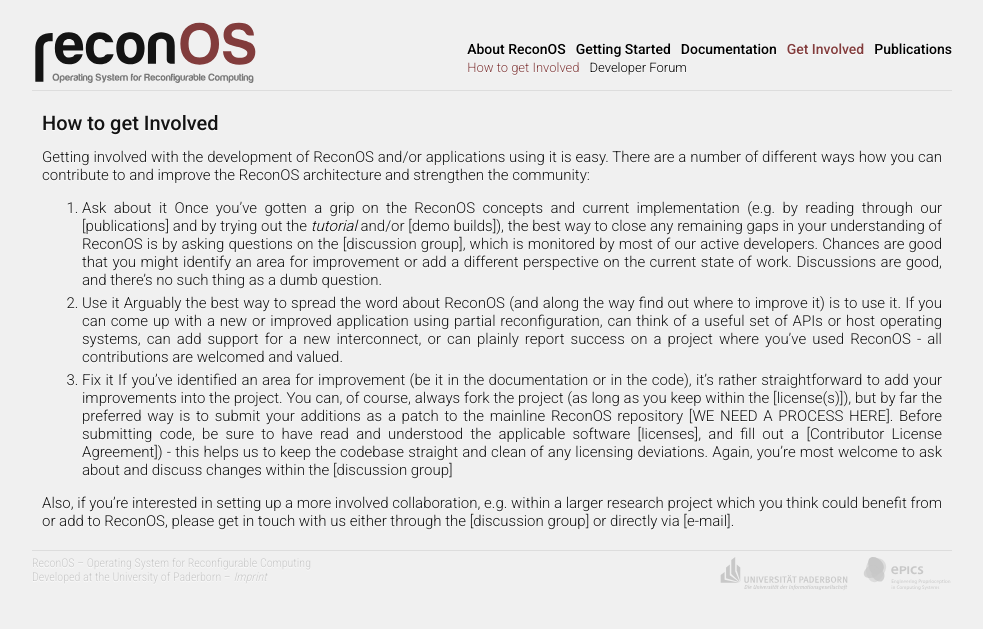
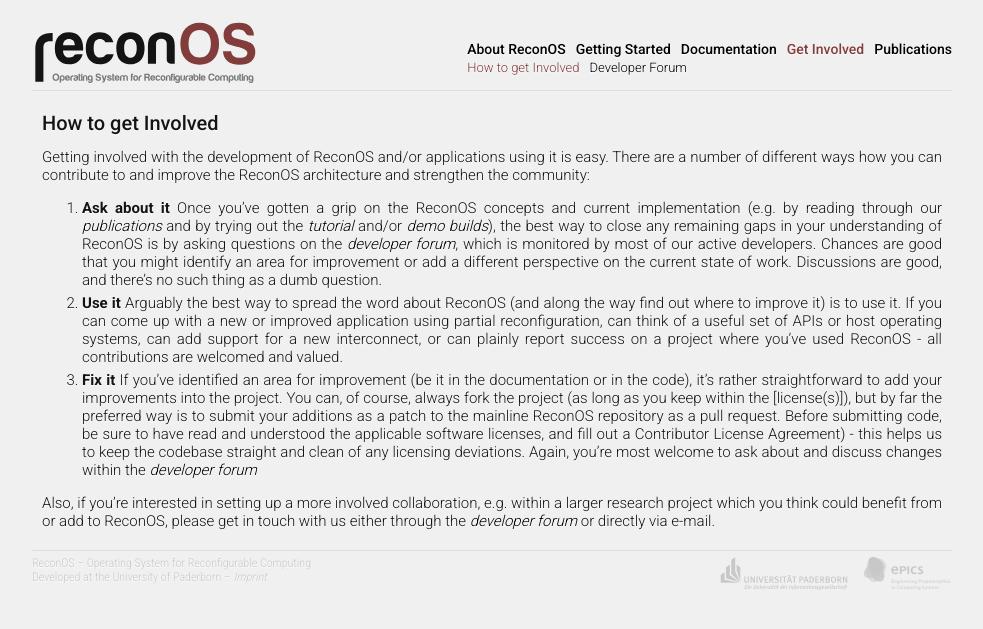
Before and after one commit to ReconOS/reconos.github.io, a Jekyll site: the page built from getinvolved/howto/index.md, in a window 1280 px wide. Shown: the top 629 px of the page, without its empty margins (148-1131 px from the left). Built offline with Jekyll 4.4.1, drawn with Linux system fonts in a browser that asks for light colours; Markdown is read by kramdown in place of the engine named in the settings.

Commit message:
Fix all remaining links.

```diff
--- a/getinvolved/howto/index.md
+++ b/getinvolved/howto/index.md
@@ -6,13 +6,13 @@ layout: page
 
 Getting involved with the development of ReconOS and/or applications using it is easy. There are a number of different ways how you can contribute to and improve the ReconOS architecture and strengthen the community:
 
-1. Ask about it
-   Once you've gotten a grip on the ReconOS concepts and current implementation (e.g. by reading through our [publications] and by trying out the [tutorial](/gettingstarted/tutorial) and/or [demo builds]), the best way to close any remaining gaps in your understanding of ReconOS is by asking questions on the [discussion group], which is monitored by most of our active developers. Chances are good that you might identify an area for improvement or add a different perspective on the current state of work. Discussions are good, and there's no such thing as a dumb question.
+1. **Ask about it**
+   Once you've gotten a grip on the ReconOS concepts and current implementation (e.g. by reading through our [publications](/publications) and by trying out the [tutorial](/gettingstarted/tutorial) and/or [demo builds](/gettingstarted/demos)), the best way to close any remaining gaps in your understanding of ReconOS is by asking questions on the [developer forum](/getinvolved/forum), which is monitored by most of our active developers. Chances are good that you might identify an area for improvement or add a different perspective on the current state of work. Discussions are good, and there's no such thing as a dumb question.
 
-2. Use it
+2. **Use it**
    Arguably the best way to spread the word about ReconOS (and along the way find out where to improve it) is to use it. If you can come up with a new or improved application using partial reconfiguration, can think of a useful set of APIs or host operating systems, can add support for a new interconnect, or can plainly report success on a project where you've used ReconOS - all contributions are welcomed and valued.
 
-2. Fix it
-   If you've identified an area for improvement (be it in the documentation or in the code), it's rather straightforward to add your improvements into the project. You can, of course, always fork the project (as long as you keep within the [license(s)]), but by far the preferred way is to submit your additions as a patch to the mainline ReconOS repository [WE NEED A PROCESS HERE]. Before submitting code, be sure to have read and understood the applicable software [licenses], and fill out a [Contributor License Agreement]) - this helps us to keep the codebase straight and clean of any licensing deviations. Again, you're most welcome to ask about and discuss changes within the [discussion group]
+2. **Fix it**
+   If you've identified an area for improvement (be it in the documentation or in the code), it's rather straightforward to add your improvements into the project. You can, of course, always fork the project (as long as you keep within the [license(s)]), but by far the preferred way is to submit your additions as a patch to the mainline ReconOS repository as a pull request. Before submitting code, be sure to have read and understood the applicable software licenses, and fill out a Contributor License Agreement) - this helps us to keep the codebase straight and clean of any licensing deviations. Again, you're most welcome to ask about and discuss changes within the [developer forum](/getinvolved/forum)
 
-Also, if you're interested in setting up a more involved collaboration, e.g. within a larger research project which you think could benefit from or add to ReconOS, please get in touch with us either through the [discussion group] or directly via [e-mail].
+Also, if you're interested in setting up a more involved collaboration, e.g. within a larger research project which you think could benefit from or add to ReconOS, please get in touch with us either through the [developer forum](/getinvolved/forum) or directly via e-mail.
```
